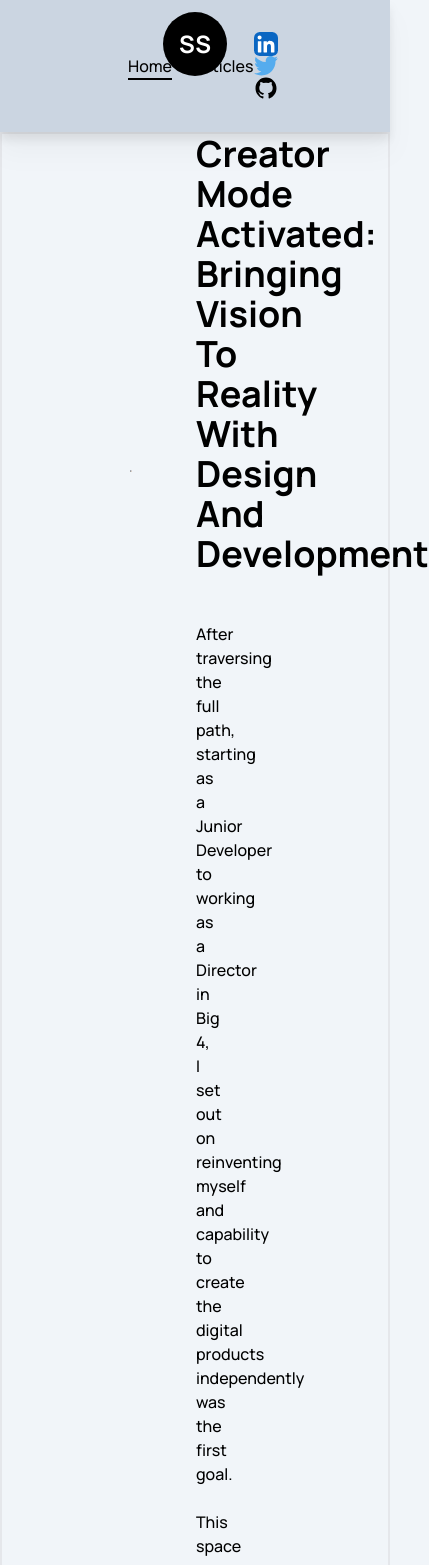
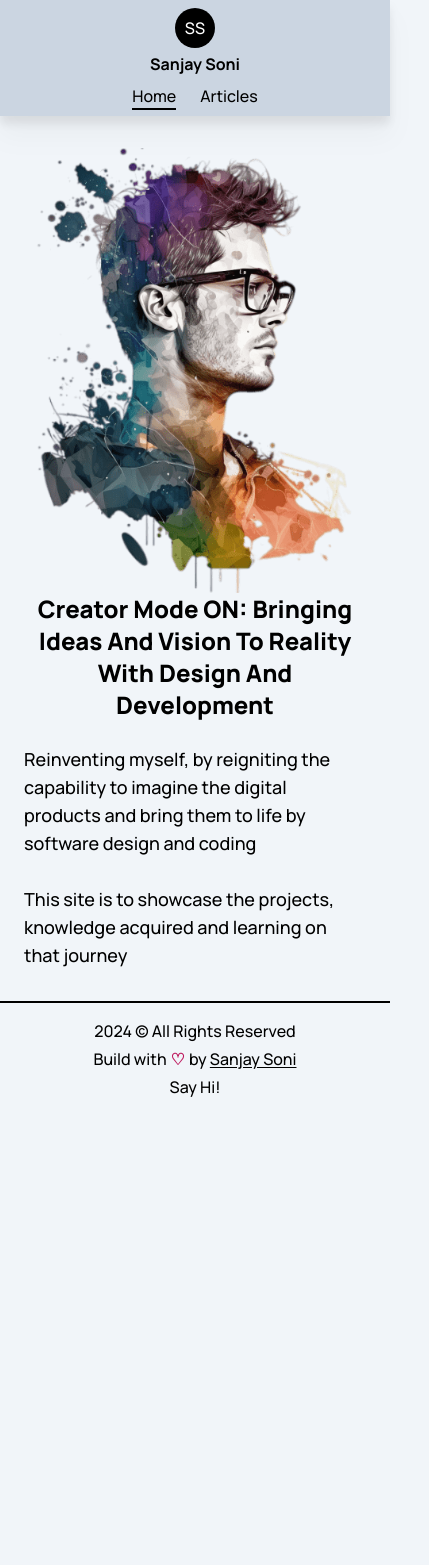
Before and after one commit to reinventsoni/ssoni-dev-website, a Next.js app: page / in a window 390 px wide. Shown: the top 1565 px of the page, 429 px wide, since content can reach past the window. After the commit the page ends 1119 px from the top, so only its background shows below. Built offline with nearby package versions, Linux system fonts and the light colour scheme.

Commit message:
Responsive Design for Static Pages

```diff
--- a/app/articles/page.tsx
+++ b/app/articles/page.tsx
@@ -9,7 +9,7 @@ export default async function ArticlePage() {
     return <p className="mt-10 text-center">Sorry, no posts available</p>;
   }
   return (
-    <section className="mt-6 mx-auto-max-w-2l px-32">
+    <section className="mt-6 mx-auto-max-w-2l px-8 py-8 sm:px-16 min-h-[78svh]">
       <h2 className="text-4xl font-bold">Articles</h2>
       <ul className="list-none p-0">
         {articlesMetaData.map((articleMeta) => (
--- a/app/components/Footer.tsx
+++ b/app/components/Footer.tsx
@@ -4,15 +4,17 @@ import React from "react";
 const Footer = () => {
   return (
     <footer className="w-full font-medium text-black border-black border-t-2 py-4">
-      <div className="px-32 selection:w-full flex flex-row justify-between items-center ">
-        <span>{new Date().getFullYear()} &copy; All Rights Reserved</span>
-        <div className="flex items-center ">
-          Build with <span className="text-2xl px-1 font-bold text-pink-700">&#9825;</span>by&nbsp;
-          <Link href="#" className="underline underline-offset-2">
+      <div className="w-full flex flex-col md:flex-row justify-between items-center md:px-16">
+        <span className="text-md mb-1">{new Date().getFullYear()} &copy; All Rights Reserved</span>
+        <div className="flex items-center mb-1">
+          Build with <span className="text-md px-1 font-bold text-pink-700">&#9825;</span>by&nbsp;
+          <Link href="#" className="underline underline-offset-2 text-md">
             Sanjay Soni
           </Link>
         </div>
-        <Link href="#">Say Hi!</Link>
+        <Link href="#" className="text-md mb-1">
+          Say Hi!
+        </Link>
       </div>
     </footer>
   );
--- a/app/components/HeroSection.tsx
+++ b/app/components/HeroSection.tsx
@@ -4,30 +4,31 @@ import profilePic from "../../public/images/developer-pic-1.png";
 import { profile } from "console";
 
 const HeroSection = () => {
+  const imageStyle = {
+    width: "auto",
+    height: "90%",
+  };
   return (
-    <section className="px-32 w-full flex flex-row border-2">
-      <div className="w-1/2 flex flex-col justify-center items-center relative h-[80vh] overflow-hidden">
-        <Image
-          src={profilePic}
-          alt="Hero Image - Developer Profile"
-          layout="contain"
-          objectFit="cover"
-          objectPosition="center"
-        />
+    <section className="px-6 pb-8 pt-8 flex flex-col sm:flex-row min-h-[80svh]">
+      <div
+        className="flex flex-row justify-center items-center
+      sm:w-1/2"
+      >
+        <Image src={profilePic} alt="Hero Image - Developer Profile" style={imageStyle} />
       </div>
-      <div className="px-16 w-1/2 flex flex-col justify-center">
-        <h1 className="capitalize text-4xl font-bold">
-          Creator Mode Activated: Bringing Vision to Reality with Design and Development
+      <div className="sm:w-1/2 md:w-2/5 flex flex-col justify-center">
+        <h1 className="capitalize text-2xl md:text-3xl lg:text-4xl font-extrabold text-center md:text-left ">
+          Creator Mode ON: Bringing Ideas and Vision to Reality with Design and Development
         </h1>
-        <p className="text-base font-medium mt-12">
+        <p className="font-medium text-lg lg:text-xl mt-6">
           <span>
-            After traversing the full path, starting as a Junior Developer to working as a Director in Big 4, I set out
-            on reinventing myself and capability to create the digital products independently was the first goal.
+            Reinventing myself, by reigniting the capability to imagine the digital products and bring them to life by
+            software design and coding
           </span>
           <span>
             <br />
             <br />
-            This space on the web is to showcase the projects, knowledge acquired and learning on that journey
+            This site is to showcase the projects, knowledge acquired and learning on that journey
           </span>
         </p>
       </div>
--- a/app/components/NavBar.tsx
+++ b/app/components/NavBar.tsx
@@ -9,11 +9,18 @@ import { motion } from "framer-motion";
 const NavBar = () => {
   return (
     <header
-      className="w-full px-32 py-8 font-medium
-    flex items-center justify-between
-    bg-slate-300 sticky top-0 drop-shadow-xl z-10"
+      className="bg-slate-300 sticky top-0 drop-shadow-xl z-10
+      flex flex-col md:flex-row
+      justify-between items-center
+      px-4 md:px-16
+      py-2
+      font-medium
+      "
     >
-      <nav className="flex flex-row gap-x-6">
+      <div>
+        <Logo />
+      </div>
+      <nav className="flex flex-row gap-x-6 mt-2 md:mt-0">
         <NavLinks to="/" className="">
           Home
         </NavLinks>
@@ -27,10 +34,10 @@ const NavBar = () => {
           About Me
         </NavLinks> */}
       </nav>
-      <div className="absolute left-[50%] top-1 translate-x-[-50%]">
-        <Logo />
-      </div>
-      <nav className="flex items-center justify-center flex-wrap flex-row gap-x-6">
+      <nav
+        className="hidden md:flex items-center justify-center flex-wrap flex-row gap-x-6
+      "
+      >
         <motion.a
           href="https://www.linkedin.com"
           target={"_blank"}
--- a/app/components/uielements/Logo.tsx
+++ b/app/components/uielements/Logo.tsx
@@ -7,11 +7,18 @@ const MotionLink = motion(Link);
 
 const Logo = () => {
   return (
-    <div className="flex items-center justify-center mt-2">
+    <div className="flex flex-col items-center">
+      <div className="flex items-center justify-center">
         <MotionLink
           href="/"
-        className="w-16 h-16 bg-black text-white flex items-center justify-center
-      rounded-full text-2xl font-bold"
+          className="
+        w-10 sm:w-12
+        h-10 sm:h-12
+        text-l md:text-xl
+        font:medium md:font-bold
+        bg-black text-white
+        flex items-center justify-center
+        rounded-full "
           whileHover={{
             backgroundColor: [
               "#121212",
@@ -33,6 +40,10 @@ const Logo = () => {
           SS
         </MotionLink>
       </div>
+      <div className="mt-1 font-bold">
+        <Link href="/">Sanjay Soni</Link>
+      </div>
+    </div>
   );
 };
 
```
Also changed, not shown: public/images/developer-pic-1.png. Lines whose indentation alone changed are shown as unchanged.
